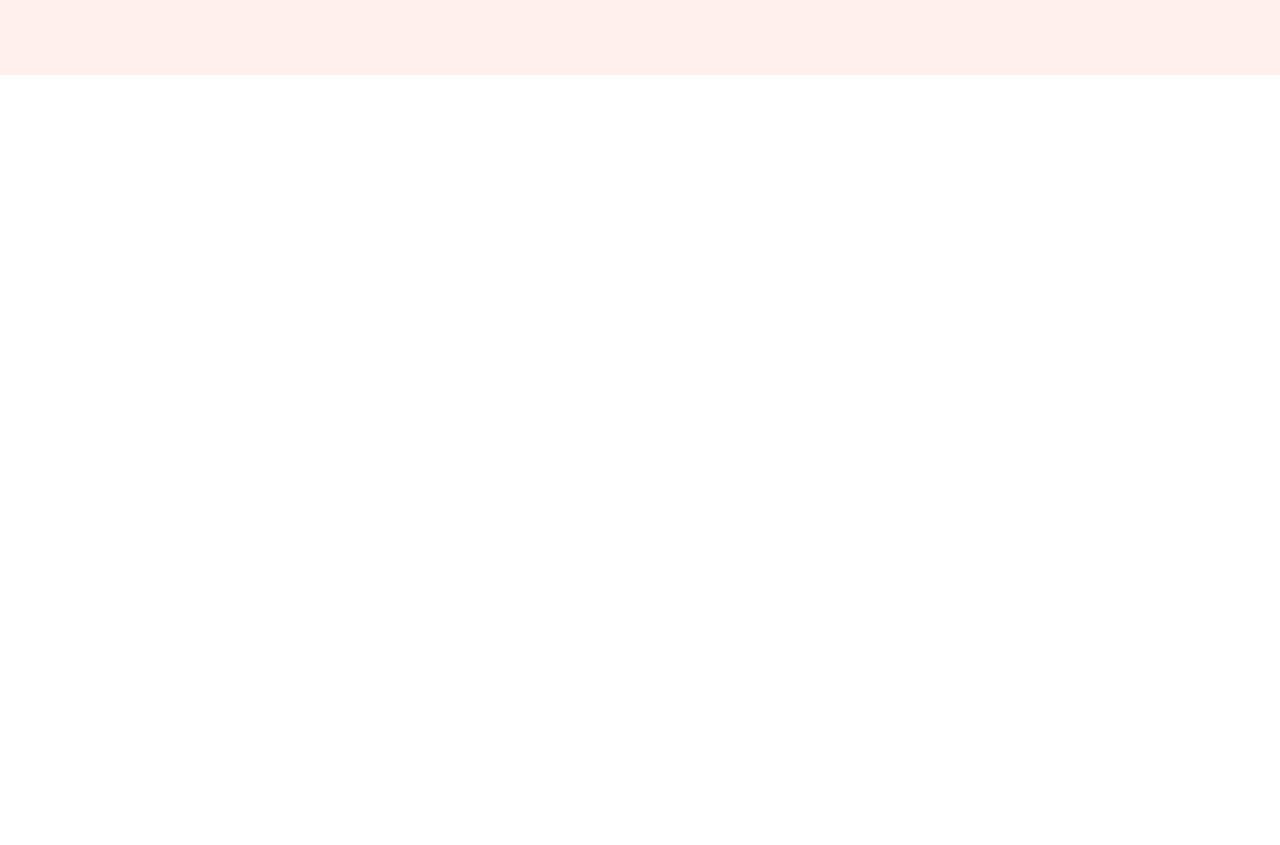
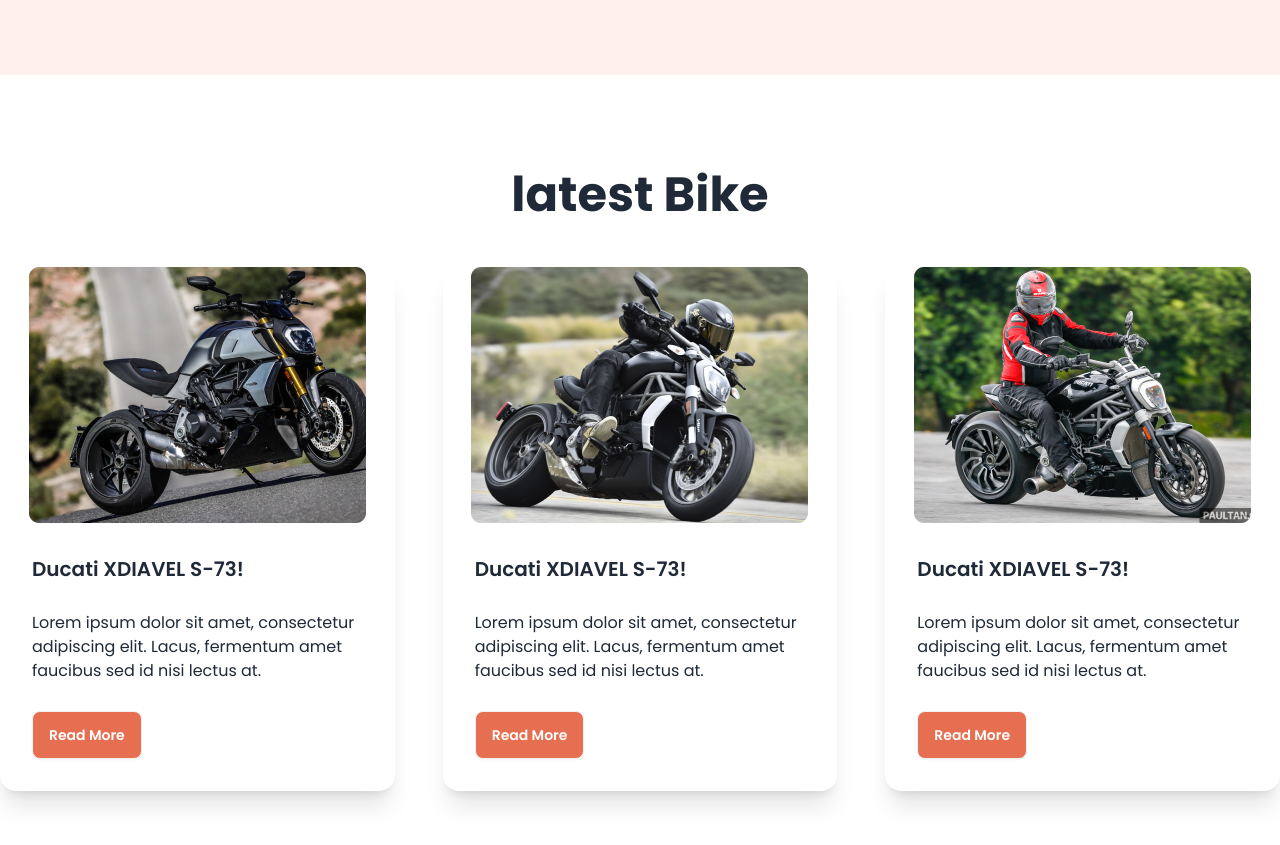
Before and after one commit to KI-Anik/biker-zone, a plain HTML site: page index.html in a window 1280 px wide. Shown: the part 547-1392 px from the top of the page. Before the commit the page ends 800 px from the top, so only its background shows below. Drawn offline with nearby package versions, Linux system fonts and the light colour scheme.

Commit message:
latest bike cards added

```diff
--- a/index.html
+++ b/index.html
@@ -144,7 +144,68 @@
     </div>
    </header>
 
-    <main class="md:container mx-auto"></main>
+    <main class="md:container mx-auto">
+      <!-- featured bike  -->
+       <section></section>
+
+       <!-- latest bike -->
+        <section class="my-24">
+          <h2 class="text-5xl font-bold text-center mb-12">latest Bike</h2>
+          <!-- cards -->
+           <div class="grid grid-cols-1 md:grid-cols-2 lg:grid-cols-3 gap-12">
+            <!-- card 1 -->
+            <div class="card bg-base-100 shadow-xl">
+              <figure>
+                <img
+                  src="./biker-zone-resources-main/images/others/latest1.png"
+                   />
+              </figure>
+              <div class="card-body space-y-5">
+                <h2 class="card-title">Ducati XDIAVEL S-73!</h2>
+               <p>Lorem ipsum dolor sit amet, consectetur adipiscing elit. Lacus, fermentum amet faucibus sed id nisi lectus at.</p>
+                <div class="card-actions">
+                  <button class="btn bg-bike-primary text-white">Read More</button>
+                </div>
+              </div>
+            </div>
+            <!-- card 2 -->
+            <div class="card bg-base-100 shadow-xl">
+              <figure>
+                <img
+                  src="./biker-zone-resources-main/images/others/latest2.png"
+                   />
+              </figure>
+              <div class="card-body space-y-5">
+                <h2 class="card-title">Ducati XDIAVEL S-73!</h2>
+               <p>Lorem ipsum dolor sit amet, consectetur adipiscing elit. Lacus, fermentum amet faucibus sed id nisi lectus at.</p>
+                <div class="card-actions">
+                  <button class="btn bg-bike-primary text-white">Read More</button>
+                </div>
+              </div>
+            </div>
+            <!-- card 3 -->
+            <div class="card bg-base-100 shadow-xl">
+              <figure>
+                <img
+                  src="./biker-zone-resources-main/images/others/latest3.png"
+                   />
+              </figure>
+              <div class="card-body space-y-5">
+                <h2 class="card-title">Ducati XDIAVEL S-73!</h2>
+               <p>Lorem ipsum dolor sit amet, consectetur adipiscing elit. Lacus, fermentum amet faucibus sed id nisi lectus at.</p>
+                <div class="card-actions">
+                  <button class="btn bg-bike-primary text-white">Read More</button>
+                </div>
+              </div>
+            </div>
+           </div>
+
+           <!-- Review section -->
+            <section></section>
+
+            <!-- FAQ -->
+        </section>
+    </main>
 
     <footer></footer>
 </body>
```
